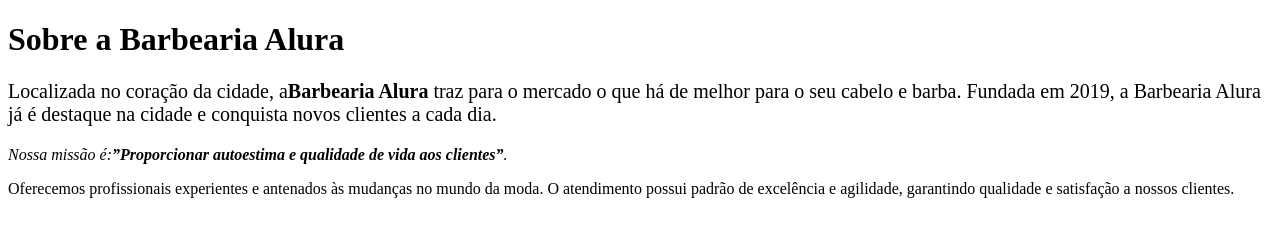
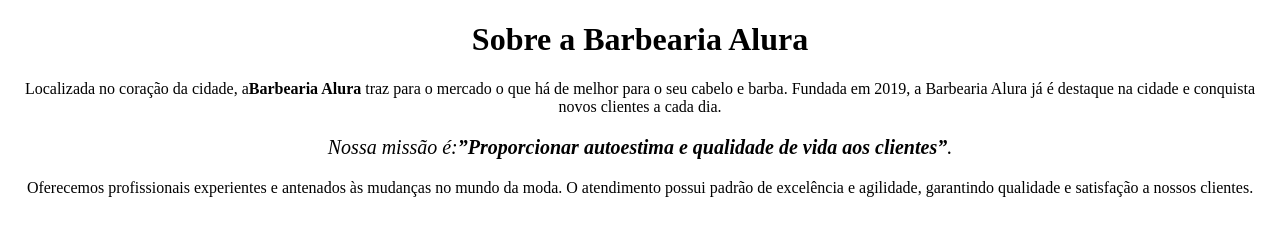
Before and after one commit to Hemilyozetto/barbeariaalura, a plain HTML site: page index.html in a window 1280 px wide. Drawn offline with Linux system fonts and the light colour scheme.

Commit message:
Add files via upload

```diff
--- a/index.html
+++ b/index.html
@@ -1,10 +1,28 @@
 <!DOCTYPE html>
-<h1>Sobre a Barbearia Alura</h1>
-<p style="font-size: 20px ;">Localizada no coração da cidade, a<strong>Barbearia Alura</strong> traz para o
+<html lang="pt-br">
+    <head>
+         <meta charset="UTF-8">
+        <title>Barbearia Alura </title>
+         <link rel="styleheet" href="style.css">
+
+         <style>
+
+         </style>
+    </head>
+
+    <boby>
+<h1 style="text-align:center">Sobre a Barbearia Alura</h1>
+
+<p style="text-align: center">Localizada no coração da cidade, a<strong>Barbearia Alura</strong> traz para o
 mercado o que há de melhor para o seu cabelo e barba. Fundada em 2019, a Barbearia
 Alura já é destaque na cidade e conquista novos clientes a cada dia.</p>
-<p><em>Nossa missão é:<strong>”Proporcionar autoestima e qualidade de vida aos
+
+<p style="font-size: 20px; text-align: center";><em>Nossa missão é:<strong>”Proporcionar autoestima e qualidade de vida aos
 clientes”</strong>.</em></p>
-<p>Oferecemos profissionais experientes e antenados às mudanças no mundo da moda.
+
+<p style="text-align: center;">Oferecemos profissionais experientes e antenados às mudanças no mundo da moda.
 O atendimento possui padrão de excelência e agilidade, garantindo qualidade e
-satisfação a nossos clientes.</p>
+satisfação a nossos clientes.
+      </p>
+   </boby>
+</html>
```
